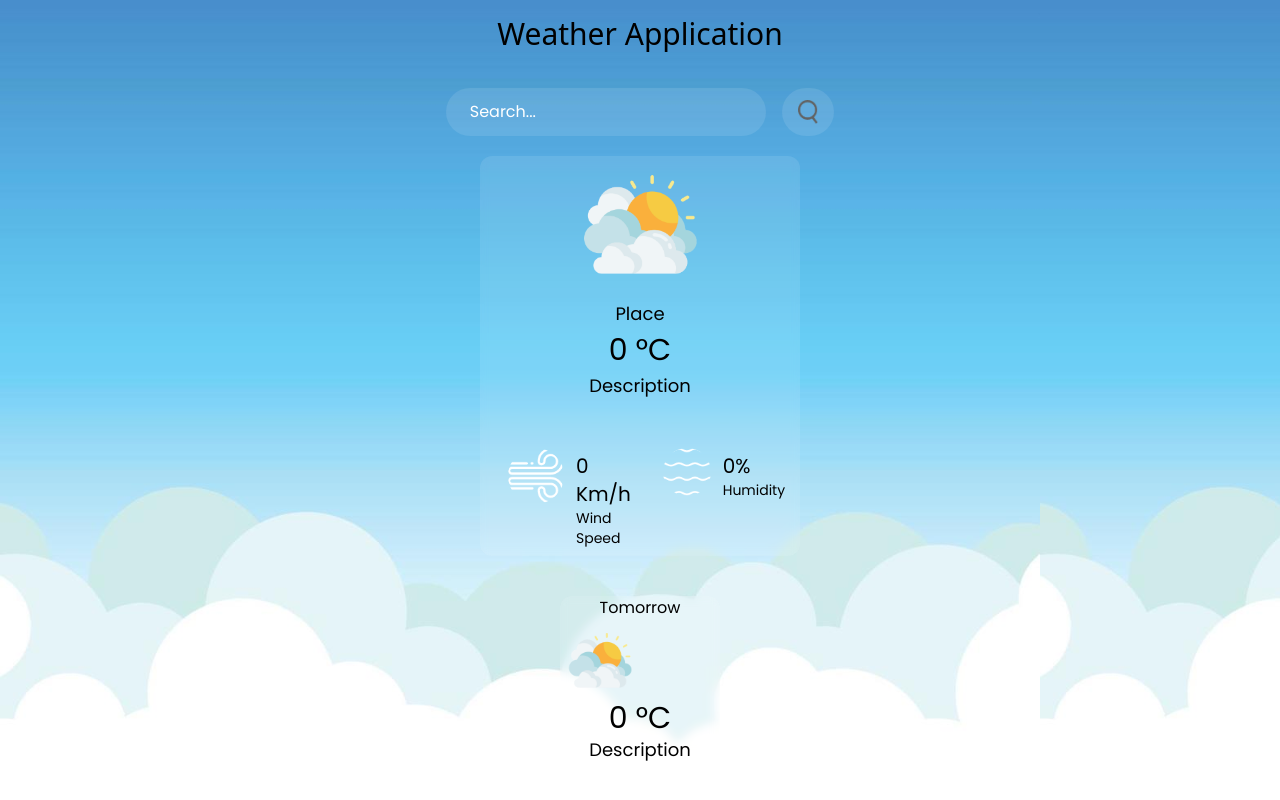
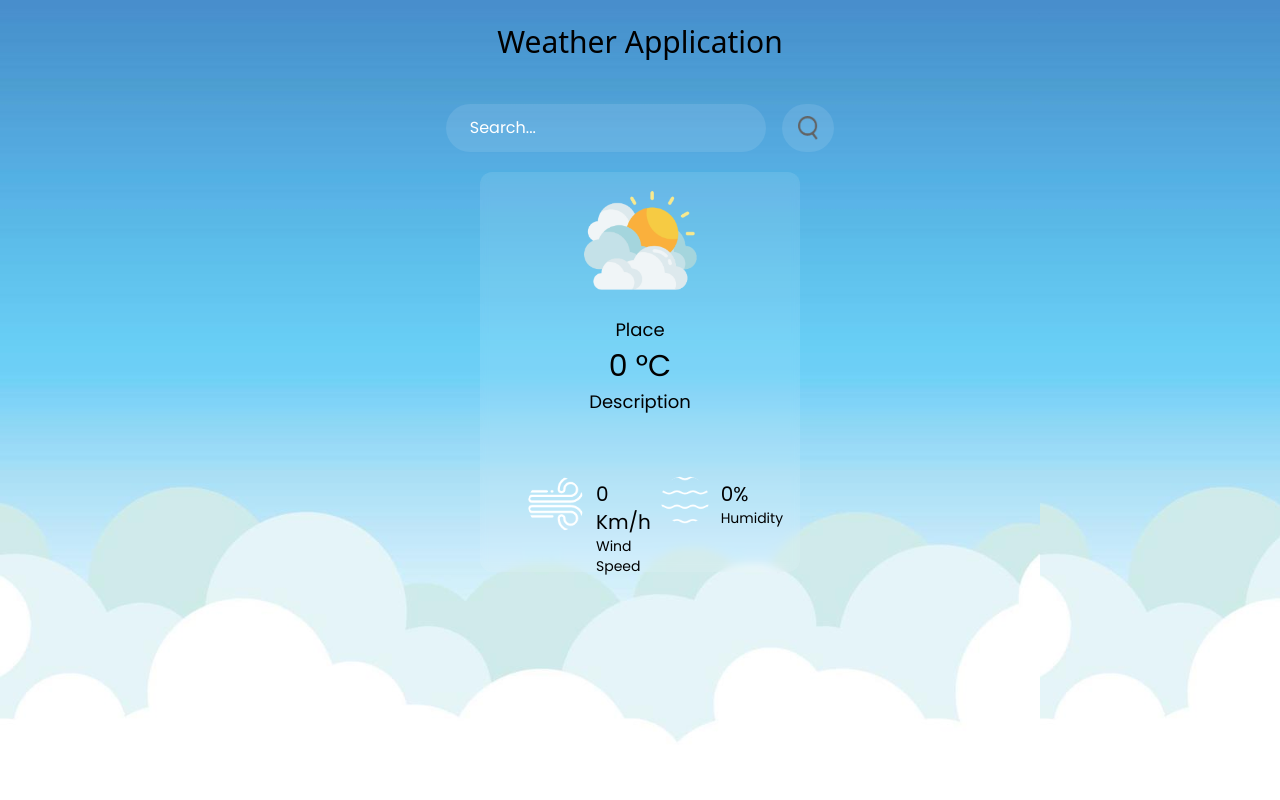
Before and after one commit to parimala-06/Weather-App, a React (Vite) app: page / in a window 1280 px wide. Built offline with nearby package versions, Linux system fonts and the light colour scheme.

Commit message:
Completed simple weather application

```diff
--- a/index.html
+++ b/index.html
@@ -7,7 +7,7 @@
     <link rel="preconnect" href="https://fonts.googleapis.com">
     <link rel="preconnect" href="https://fonts.gstatic.com" crossorigin>
     <link href="https://fonts.googleapis.com/css2?family=Montserrat&family=Poppins:ital,wght@0,100;0,200;0,300;0,400;0,500;0,600;0,700;0,800;0,900;1,100;1,200;1,300;1,400;1,500;1,600;1,700;1,800;1,900&display=swap" rel="stylesheet">
-    <title>Vite + React</title>
+    <title>Weather Application</title>
   </head>
   <body>
     <div id="root"></div>
--- a/src/App.jsx
+++ b/src/App.jsx
@@ -9,7 +9,6 @@ import rain  from './assets/images/rain.png'
 import drizzle  from './assets/images/drizzle.png'
 import thunderstrom  from './assets/images/thunderstrom.png'
 import snow  from './assets/images/snow.png'
-import Tile from "./components/Tile.jsx"
 
 function App() {
   const [placeName, setPlaceName] = useState("");
@@ -19,7 +18,6 @@ function App() {
   const [description, setDescription] = useState("");
   const [searchQuery, setSearchQuery] = useState("");
   const [image, setImage] = useState("");
-
 
   const apiKey = "54d164f876854d9769bc70c9ab52cde8";
   const apiUrl = `https://api.openweathermap.org/data/2.5/weather?units=metric&appid=${apiKey}&q=${searchQuery}`;
@@ -70,18 +68,18 @@ function App() {
     setSearchQuery(e.target.value);
   };
   return (
-    <div className="flex flex-col bg-[url('assets/images/bg2.jpg')] bg-contain items-center h-screen font-poppins">
-      <div className="text-center font-medium font-sans text-3xl m-4">Weather Application</div>
+    <div className="flex flex-col bg-[url('assets/images/bg2.jpg')] bg-contain items-center h-screen font-poppins overflow-hidden">
+      <div className="text-center font-medium font-sans text-3xl m-6">Weather Application</div>
       <Search onChange={handleSearchInputChange} onSearch={handleSearch} />
-      <div className="flex flex-col gap-8 backdrop-blur-sm bg-white/10 h-1/2 w-1/4 text-center rounded-xl">
+      <div className="flex flex-col gap-6 backdrop-blur-sm bg-white/10 h-1/2 w-1/4 text-center rounded-xl">
         <Climate place={placeName} temp={temp} description={description} image={image}/>
-        <div className="flex justify-around m-5 p-2 gap-5">
+        <div className="flex justify-around m-6 p-6 gap-5">
           <WindSpeed windSpeed = {windSpeed}/>
           <Humidity humidity={humidity}/>
         </div>
       </div>
-      <Tile/>
     </div>
+
   )
 }
 
--- a/src/components/Tile.jsx
+++ /dev/null
@@ -1,17 +0,0 @@
-import React from 'react'
-import cloudsImage  from '../assets/images/clouds.png'
-
-const Tile = (props) => {
-  return (
-    <div className='flex gap-8 m-5 p-5'>
-        <div className=' backdrop-blur-sm bg-white/10 h-40 w-40 text-center rounded-xl items-center justify-center'>
-            <div>Tomorrow</div>
-            <img className="rounded-full w-20 h-20" src={props.image? props.image : cloudsImage} alt="image description"/>
-            <div className="text-3xl">{props.temp? props.temp : `0`} °C</div>
-            <div className="text-lg">{props.description? props.description : `Description`}</div>
-        </div>
-    </div>
-  )
-}
-
-export default Tile
```
